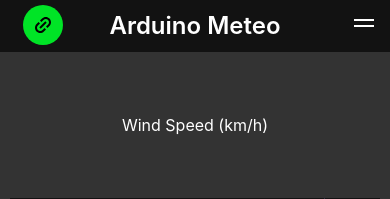
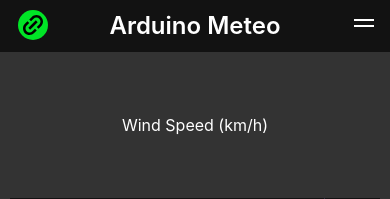
Before and after one commit to TheStef56/arduino_meteo, a Flask app: page / in a window 390 px wide. Shown: the top 199 px of the page. Run offline with Flask 3, Linux system fonts and the light colour scheme; data that the repository does not hold is empty; parts of the project's set-up code (start-up, migrations or seed data) failed here and were passed over.

Commit message:
fixed linkCharts button css

```diff
--- a/static/css/style.css
+++ b/static/css/style.css
@@ -203,17 +203,26 @@ canvas, table {
 }
 
 #toggle-link {
+    display: flex !important;
+    padding: 0 !important;
+    align-items: center;
+    justify-content: center;
     background-color: rgb(194, 194, 194) !important;
     display: flex !important;
     align-items: center !important;
     position: absolute;
     border-radius: 50%;
-    height: 48px;
-    width: 48px;
+    height: 42px;
+    width: 42px;
     left: 30px;
-    top: 8px;
+    top: 10px;
     font-size: 20px !important;
     cursor: pointer;
+}
+
+#toggle-link > svg {
+    width: 25px;
+    height: 25px;
 }
 
 #toggle-link[class*="active"] {
@@ -222,27 +231,42 @@ canvas, table {
 
 @media screen and (max-width: 1430px) {
     #toggle-link {
-        width: 42px;
-        height: 42px;
-        top: 4px;
-        left: 24px;
+        width: 35px !important;
+        height: 35px !important;
+        top: 8px !important;
+        left: 21px !important;
+    }
+
+    #toggle-link > svg {
+        width: 22px;
+        height: 22px;
     }
 }
 
 @media screen and (max-width: 440px) {
     #toggle-link {
-        width: 40px;
-        height: 40px;
-        top: 5px;
-        left: 23px;
+        width: 30px !important;
+        height: 30px !important;
+        top: 10px !important;
+        left: 18px !important;
+    }
+
+    #toggle-link > svg {
+        width: 20px;
+        height: 20px;
     }
 }
 
 @media screen and (max-width: 330px) {
     #toggle-link {
-        width: 38px;
-        height: 38px;
-        top: 7px;
-        left: 22px;
+        width: 28px !important;
+        height: 28px !important;
+        top: 11px !important;
+        left: 16px !important;
+    }
+
+    #toggle-link > svg {
+        width: 18px;
+        height: 18px;
     }
 }
```
